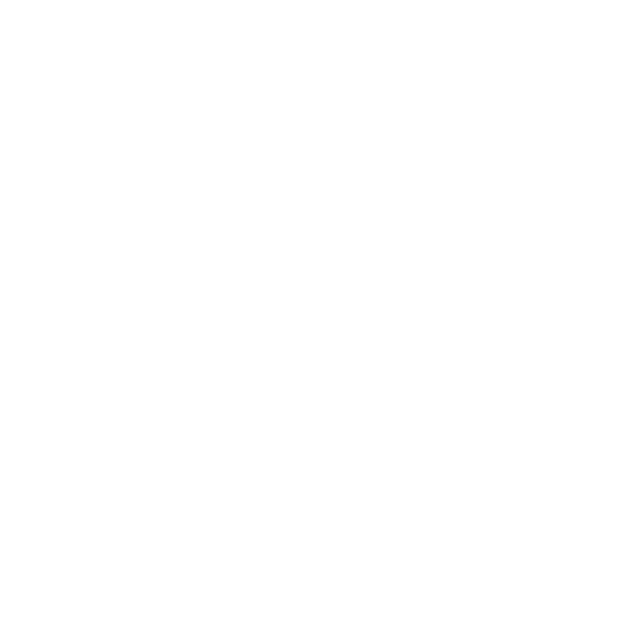
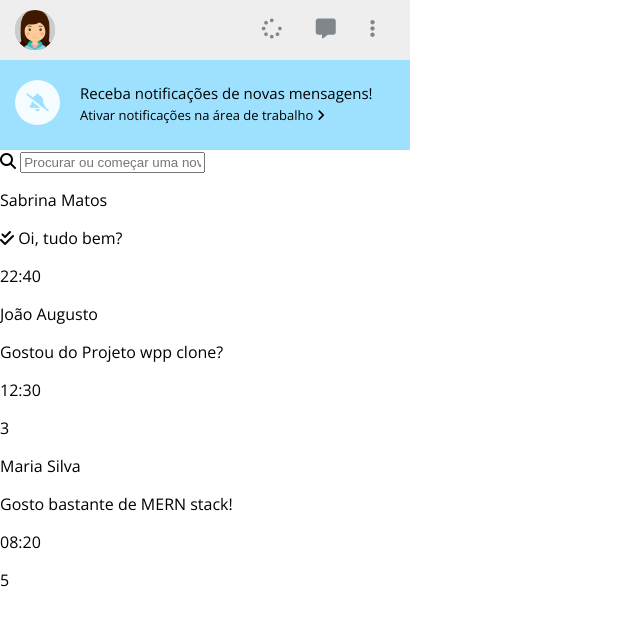
Before and after one commit to gfucci/Site-wpp-web, a plain HTML site: page index.html in a window 1280 px wide. Shown: the whole page, without its empty margins (0-640 px from the left). Drawn offline with nearby package versions, Linux system fonts and the light colour scheme.

Commit message:
CSS do toolbar e das notificações

```diff
--- a/css/style.css
+++ b/css/style.css
@@ -2,4 +2,95 @@
 
 html, body, ul {
     font-family: 'Open Sans', sans-serif;
+    margin: 0;
+    padding: 0;
 }
+
+ul {
+    list-style: none;
+}
+
+.container {
+    height: 100vh;
+    position: relative;
+}
+
+/*SIDE BAR*/
+
+.sidebar {
+    width: 410px;
+    height: 100%;
+    position: relative;
+    display: inline-block;
+}
+
+/* TOOLBAR CONTAINER */
+
+.toolbar_container {
+    width: 100%;
+    height: 60px;
+    background-color: #EEE;
+}
+
+.user_photo {
+    width: 40px;
+    border-radius: 50%;
+    position: absolute;
+    background-color: #ccc;
+    top: 10px;
+    left: 15px;
+}
+
+.auxicons_toolbar_container {
+    float: right;
+    height: 60px;
+    line-height: 60px;
+    padding-right: 20px;
+}
+
+.auxicons_toolbar_container i {
+    font-size: 20px;
+    color: #80868A;
+    margin-left: 15px;
+    margin-right: 15px;
+    cursor: pointer;
+}
+
+/* NOTIFICATIONS CONTAINER */
+
+.notification_container {
+    width: 100%;
+    height: 90px;
+    padding-top: 23px;
+    padding-left: 80px;
+    background-color: #9DE1FE;
+    position: relative;
+    box-sizing: border-box;
+}
+
+.fas.fa-bell-slash {
+    position: absolute;
+    top: 20px;
+    left: 15px;
+    width: 45px;
+    height: 45px;
+    border-radius: 50%;
+    line-height: 45px;
+    font-size: 18px;
+    text-align: center;
+    background-color: #F5FCFF;
+    color: #9DE1FE;
+}
+
+.notification_container p {
+    margin: 0;
+}
+
+.notification_container .receive_notifications {
+    font-size: 15px;
+    margin-bottom: 3px;
+}
+
+.activate_notifications {
+    font-size: 13px;
+}
--- a/index.html
+++ b/index.html
@@ -12,6 +12,69 @@
     <title>Document</title>
 </head>
 <body>
+    <div class="container">
+        <aside class="sidebar">
+            <div class="toolbar_container">
+                <img src="img/avatar1.png" alt="foto do usuário" class="user_photo">
+                <div class="auxicons_toolbar_container">
+                    <i class="fas fa-spinner"></i>
+                    <i class="fas fa-comment-alt"></i>
+                    <i class="fas fa-ellipsis-v"></i>
+                </div>
+            </div>
+            <div class="notification_container">
+                <i class="fas fa-bell-slash"></i>
+                <p class="receive_notifications">Receba notificações de novas mensagens!</p>
+                <p class="activate_notifications">
+                    Ativar notificações na área de trabalho
+                    <i class="fas fa-angle-right"></i>
+                </p>
+            </div>
+            <div class="search_container">
+                <i class="fas fa-search" id="contact_search"></i>
+                <input type="text" name="searchcontact" id="searchcontact" placeholder="Procurar ou começar uma nova conversa">
+            </div>
+            <div class="contacts_container">
+                <div class="contacts_box active_chat">
+                    <img src="img/avatar2.png" alt="foto do usuário" class="user_photo">
+                    <div class="user_info">
+                        <p class="user_name">Sabrina Matos</p>
+                        <p class="user_messagepreview">
+                            <i class="fas fa-check-double"></i>
+                            Oi, tudo bem?
+                        </p>
+                    </div>
+                    <div class="message_info">
+                        <p class="message_time">22:40</p>
+                    </div>
+                </div>
+                <div class="contacts_box">
+                    <img src="img/avatar3.png" alt="foto do usuário" class="user_photo">
+                    <div class="user_info">
+                        <p class="user_name">João Augusto</p>
+                        <p class="user_messagepreview">Gostou do Projeto wpp clone?</p>
+                    </div>
+                    <div class="message_info">
+                        <p class="message_time">12:30</p>
+                        <p class="message_pending">3</p>
+                    </div>
+                </div>
+                <div class="contacts_box">
+                    <img src="img/avatar4.png" alt="foto do usuário" class="user_photo">
+                    <div class="user_info">
+                        <p class="user_name">Maria Silva</p>
+                        <p class="user_messagepreview">Gosto bastante de MERN stack!</p>
+                    </div>
+                    <div class="message_info">
+                        <p class="message_time">08:20</p>
+                        <p class="message_pending">5</p>
+                    </div>
+                </div>
+            </div>
+        </aside>
+        <main class="chat_container">
 
+        </main>
+    </div>
 </body>
 </html>
```
